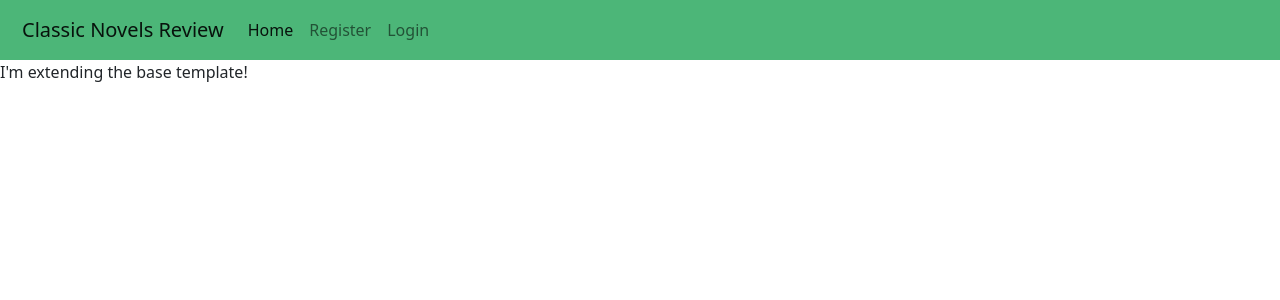
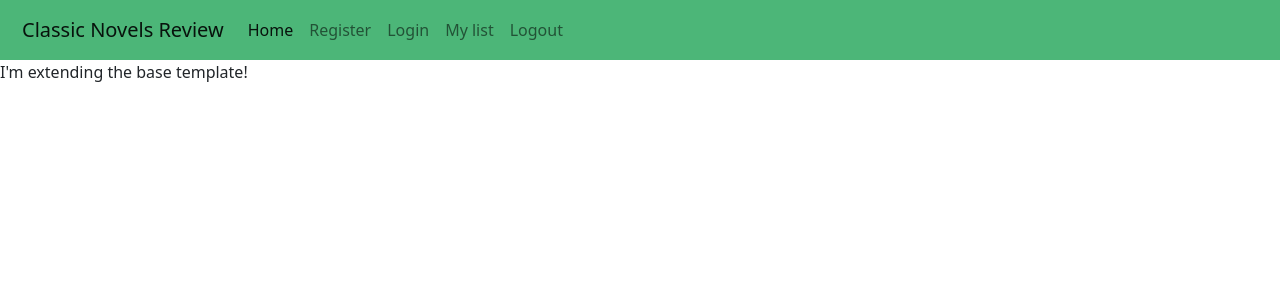
Before and after one commit to dennisdevio/milestone-project-3, a Flask app: page / in a window 1280 px wide. Shown: the top 300 px of the page. Run offline with Flask 2, Linux system fonts and the light colour scheme; data that the repository does not hold is empty; some libraries are stand-ins or nearby versions.

Commit message:
add more links to navbar

```diff
--- a/templates/base.html
+++ b/templates/base.html
@@ -32,6 +32,12 @@
                         <li class="nav-item">
                             <a class="nav-link" href="#">Login</a>
                         </li>
+                        <li class="nav-item">
+                            <a class="nav-link" href="#">My list</a>
+                            <li class="nav-item">
+                                <a class="nav-link" href="#">Logout</a>
+                            </li>
+                        </li>
                     </ul>
                 </div>
             </div>
```
Also changed, not shown: templates/register.html (added).
